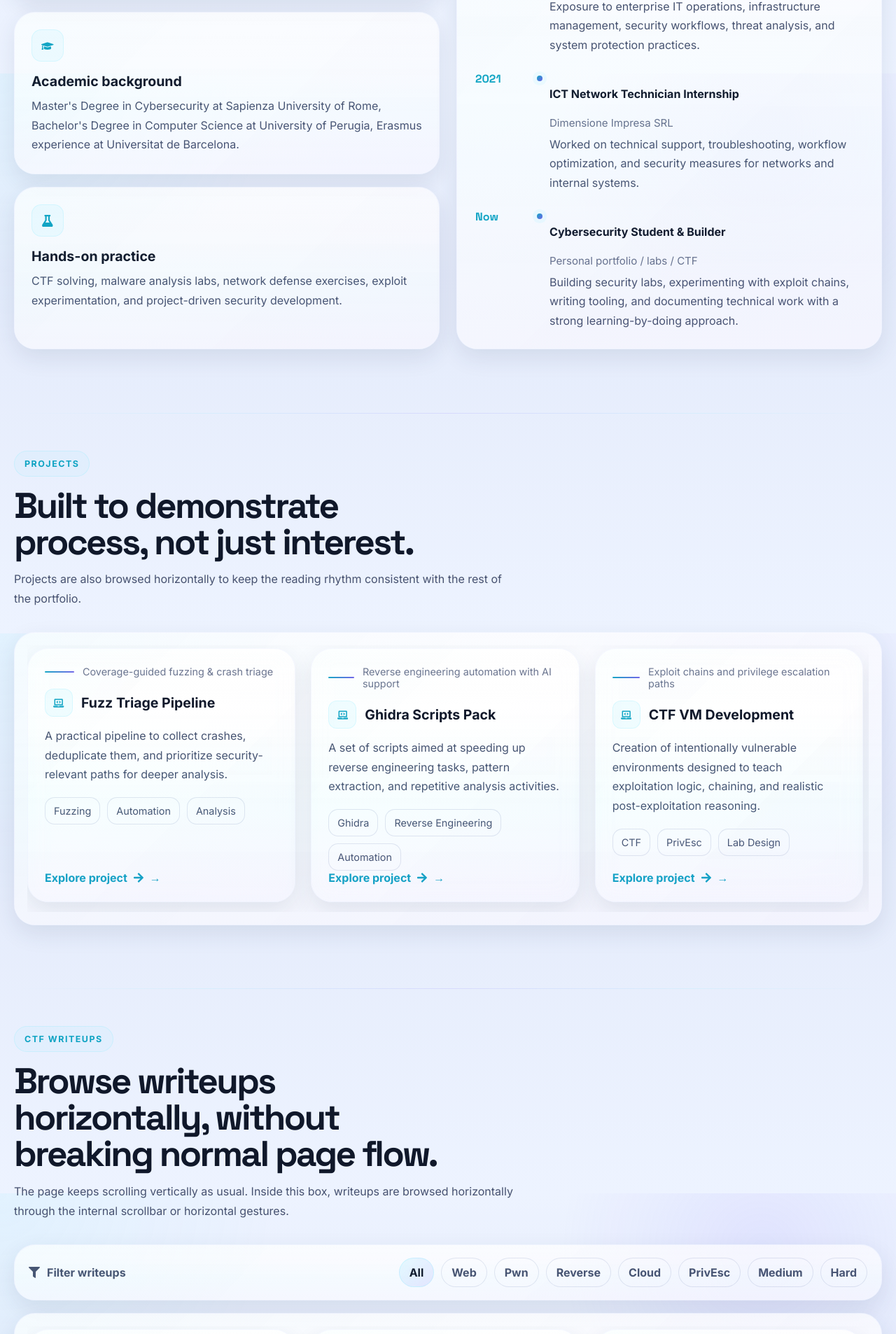
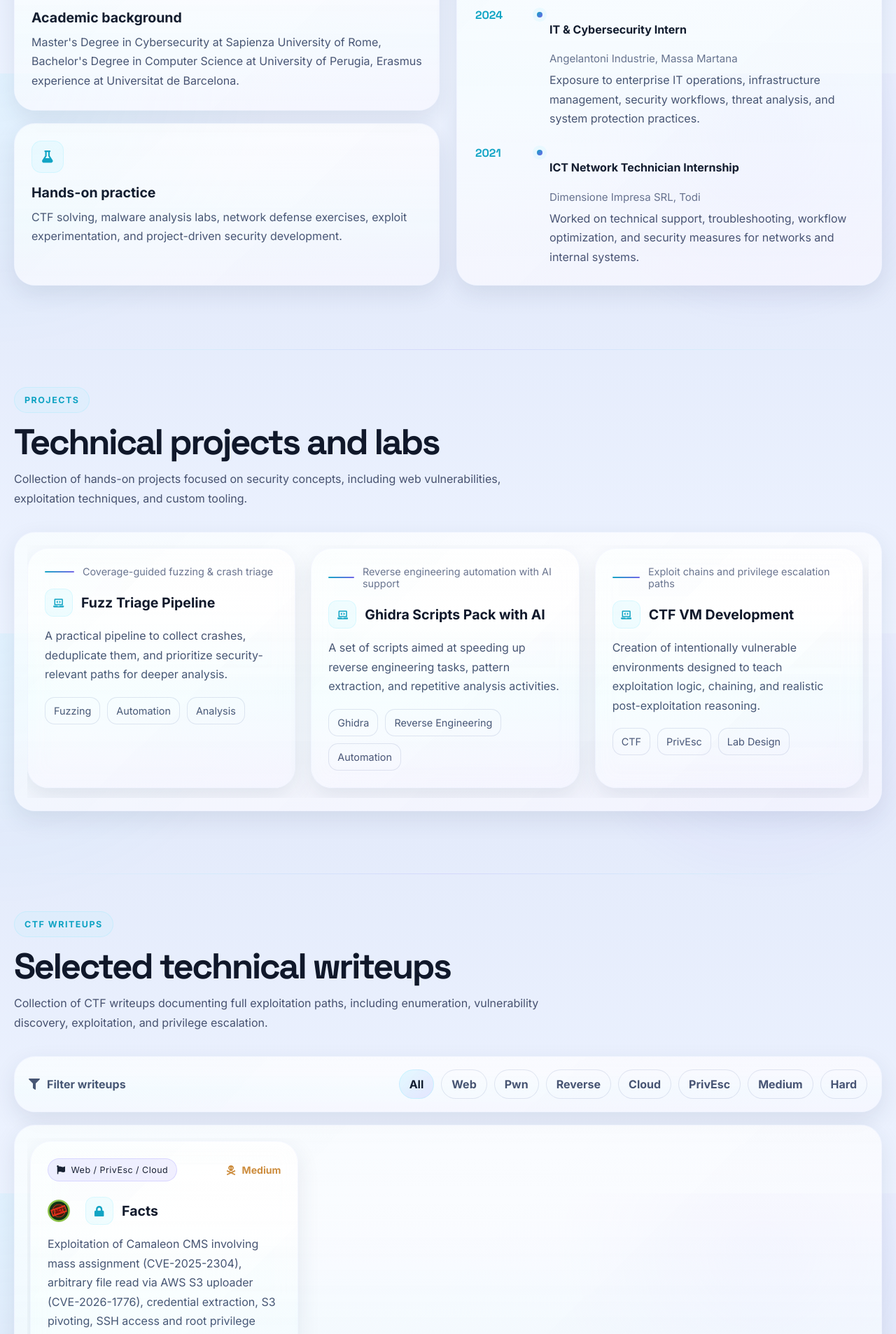
Before and after one commit to alessandro-carboni/alessandro-carboni.github.io, a React (Vite) app: page / in a window 1280 px wide. Shown: the part 1495-3401 px from the top of the page at 70% size. Built offline with nearby package versions, Linux system fonts and the light colour scheme.

Commit message:
clean up

```diff
--- a/src/components/AboutSection.jsx
+++ b/src/components/AboutSection.jsx
@@ -10,15 +10,14 @@ export default function AboutSection() {
       <div className="section-shell">
         <SectionTitle
           eyebrow="Profile"
-          title="Professional signal first. Technical depth right after."
-          text="The opening experience is designed to communicate seriousness, clarity, and a real hands-on security background before the viewer even starts scrolling into the details."
+          title="A Breef Introduction"
         />
 
         <div className="story-lead glass-card">
           <div className="story-lead__line" />
           <p>
-            This portfolio is built as a guided read: immediate credibility first, technical detail second,
-            and evidence of hands-on work throughout the scroll.
+            The portfolio highlights practical work including writeups, labs, and projects that
+            demonstrate vulnerability analysis, exploitation techniques, and system-level understanding.
           </p>
         </div>
 
--- a/src/components/ContactSection.jsx
+++ b/src/components/ContactSection.jsx
@@ -18,13 +18,13 @@ export default function ContactSection() {
       <div className="section-shell">
         <SectionTitle
           eyebrow="Connect"
-          title="A dedicated contact zone — not a forgotten footer."
-          text="This part is intentionally near the end, but still visually prominent. The idea is to keep the site focused on technical credibility first, then make contact paths clean and obvious."
+          title="Contact and professional links"
+          text="Direct contact information and external profiles related to projects, writeups, and technical work."
         />
 
         <div className="connect-intro glass-card">
           <span className="connect-intro__text">
-            Available for internships, research collaborations, and cybersecurity opportunities.
+            Open to internships, collaborations, and cybersecurity-related roles.
           </span>
         </div>
 
--- a/src/components/Footer.jsx
+++ b/src/components/Footer.jsx
@@ -22,10 +22,11 @@ export default function Footer() {
         <div className="footer-top glass-card">
           <div className="footer-top__intro">
             <span className="section-eyebrow">Final Note</span>
-            <h2>Built to leave a precise final impression.</h2>
+            <h2>Technical portfolio focused on real work.</h2>
             <p>
-              This portfolio is designed to communicate technical credibility, hands-on security
-              interest, and a clear growth direction across offensive and defensive cybersecurity.
+              This portfolio collects practical cybersecurity work, including CTF writeups,
+              exploitation chains, and projects related to web security, privilege escalation,
+              and low-level analysis.
             </p>
 
             <div className="footer-top__actions">
@@ -52,10 +53,10 @@ export default function Footer() {
             <div className="footer-card__icon">
               <FaShieldAlt />
             </div>
-            <h3>Portfolio Goal</h3>
+            <h3>Portfolio Content</h3>
             <p>
-              Present a professional cybersecurity profile with enough technical detail to be
-              credible, readable, and memorable.
+              Includes real exploitation paths, vulnerability analysis, and privilege escalation
+              techniques derived from hands-on labs and CTF challenges.
             </p>
           </article>
 
@@ -63,10 +64,10 @@ export default function Footer() {
             <div className="footer-card__icon">
               <FaFileAlt />
             </div>
-            <h3>What Comes Next</h3>
+            <h3>Writeups</h3>
             <p>
-              Real writeups, project pages, deeper case studies, downloadable CV, and stronger
-              technical references tied to actual work.
+              Each writeup documents the full attack chain: enumeration, vulnerability discovery,
+              exploitation, and post-exploitation steps with a focus on root cause analysis.
             </p>
           </article>
 
@@ -74,10 +75,10 @@ export default function Footer() {
             <div className="footer-card__icon">
               <FaDownload />
             </div>
-            <h3>Quick Access</h3>
+            <h3>Usage</h3>
             <p>
-              Keep the CV, project overview, and contact paths immediately reachable without breaking
-              the final visual flow of the page.
+              The page is structured to provide direct access to technical material and supporting
+              documentation without unnecessary navigation or filler content.
             </p>
           </article>
         </div>
@@ -97,7 +98,7 @@ export default function Footer() {
 
         <div className="footer-bottom">
           <span>Alessandro Carboni — Cybersecurity Portfolio</span>
-          <span>Built with React and a security-first design language.</span>
+          <span>Focused on practical security work and technical writeups.</span>
         </div>
       </div>
     </footer>
--- a/src/components/HorizontalScrollSection.jsx
+++ b/src/components/HorizontalScrollSection.jsx
@@ -1,5 +1,5 @@
 import { useMemo, useState } from 'react'
-import { FaArrowRight, FaFlag, FaLock, FaSkullCrossbones, FaFilter } from 'react-icons/fa'
+import { FaFlag, FaLock, FaSkullCrossbones, FaFilter } from 'react-icons/fa'
 import { writeups, writeupFilters } from '../data/portfolioData'
 import SectionTitle from './SectionTitle'
 
@@ -16,8 +16,8 @@ export default function HorizontalScrollSection() {
       <div className="section-shell">
         <SectionTitle
           eyebrow="CTF Writeups"
-          title="Browse writeups horizontally, without breaking normal page flow."
-          text="The page keeps scrolling vertically as usual. Inside this box, writeups are browsed horizontally through the internal scrollbar or horizontal gestures."
+          title="Selected technical writeups"
+          text="Collection of CTF writeups documenting full exploitation paths, including enumeration, vulnerability discovery, exploitation, and privilege escalation."
         />
 
         <div className="writeup-filter-bar glass-card">
@@ -43,7 +43,13 @@ export default function HorizontalScrollSection() {
         <div className="writeup-scroller-shell glass-card">
           <div className="writeup-scroller">
             {filteredWriteups.map((item) => (
-              <article className="writeup-card glass-card" key={item.title}>
+              <a
+                href={item.link}
+                target="_blank"
+                rel="noreferrer"
+                className="writeup-card glass-card writeup-card--link"
+                key={item.title}
+              >
                 <div className="writeup-card__meta">
                   <span className="pill">
                     <FaFlag />
@@ -56,6 +62,14 @@ export default function HorizontalScrollSection() {
                 </div>
 
                 <div className="writeup-card__title-row">
+                  {item.image && (
+                    <img
+                      src={item.image}
+                      alt={item.title}
+                      className="writeup-card__image"
+                    />
+                  )}
+
                   <span className="writeup-card__icon">
                     <FaLock />
                   </span>
@@ -71,11 +85,7 @@ export default function HorizontalScrollSection() {
                     </span>
                   ))}
                 </div>
-
-                <a href={item.link} className="text-link" target="_blank" rel="noreferrer">
-                  Read writeup <FaArrowRight />
-                </a>
-              </article>
+              </a>
             ))}
           </div>
         </div>
--- a/src/components/ProjectSection.jsx
+++ b/src/components/ProjectSection.jsx
@@ -1,4 +1,4 @@
-import { FaArrowRight, FaLaptopCode } from 'react-icons/fa'
+import { FaLaptopCode } from 'react-icons/fa'
 import { projects } from '../data/portfolioData'
 import SectionTitle from './SectionTitle'
 
@@ -8,14 +8,20 @@ export default function ProjectSection() {
       <div className="section-shell">
         <SectionTitle
           eyebrow="Projects"
-          title="Built to demonstrate process, not just interest."
-          text="Projects are also browsed horizontally to keep the reading rhythm consistent with the rest of the portfolio."
+          title="Technical projects and labs"
+          text="Collection of hands-on projects focused on security concepts, including web vulnerabilities, exploitation techniques, and custom tooling."
         />
 
         <div className="project-scroller-shell glass-card">
           <div className="project-scroller">
             {projects.map((project) => (
-              <article className="glass-card project-card project-card--scroller" key={project.title}>
+              <a
+                href={project.link}
+                target="_blank"
+                rel="noreferrer"
+                className="glass-card project-card project-card--scroller project-card--link"
+                key={project.title}
+              >
                 <div className="project-card__header">
                   <span className="project-line" />
                   <span className="project-subtitle">{project.subtitle}</span>
@@ -37,11 +43,7 @@ export default function ProjectSection() {
                     </span>
                   ))}
                 </div>
-
-                <a href={project.link} target="_blank" rel="noreferrer" className="text-link project-card__fake-link">
-                  Explore project <FaArrowRight />
-                </a>
-              </article>
+              </a>
             ))}
           </div>
         </div>
--- a/src/components/SkillsSection.jsx
+++ b/src/components/SkillsSection.jsx
@@ -20,8 +20,8 @@ export default function SkillsSection() {
       <div className="section-shell">
         <SectionTitle
           eyebrow="Expertise"
-          title="A broad stack, but presented with a security-first lens."
-          text="The goal is not to dump keywords. It is to show a coherent technical profile that spans security analysis, systems, networking, web application testing, tooling, and reverse engineering."
+          title="Technical skills and security areas"
+          text="Overview of technologies and domains used in projects and CTF writeups, including web security, systems, and low-level analysis."
         />
 
         <div className="skills-grid">
--- a/src/data/portfolioData.js
+++ b/src/data/portfolioData.js
@@ -59,22 +59,22 @@ export const skillGroups = [
 
 export const experienceTimeline = [
   {
+    year: 'Now',
+    title: 'Cybersecurity Student & Builder',
+    company: 'Personal portfolio / labs / CTF',
+    text: 'Building security labs, experimenting with exploit chains, writing tooling, and documenting technical work with a strong learning-by-doing approach.',
+  },
+  {
     year: '2024',
     title: 'IT & Cybersecurity Intern',
-    company: 'Angelantoni Industrie',
+    company: 'Angelantoni Industrie, Massa Martana',
     text: 'Exposure to enterprise IT operations, infrastructure management, security workflows, threat analysis, and system protection practices.',
   },
   {
     year: '2021',
     title: 'ICT Network Technician Internship',
-    company: 'Dimensione Impresa SRL',
+    company: 'Dimensione Impresa SRL, Todi',
     text: 'Worked on technical support, troubleshooting, workflow optimization, and security measures for networks and internal systems.',
-  },
-  {
-    year: 'Now',
-    title: 'Cybersecurity Student & Builder',
-    company: 'Personal portfolio / labs / CTF',
-    text: 'Building security labs, experimenting with exploit chains, writing tooling, and documenting technical work with a strong learning-by-doing approach.',
   },
 ]
 
@@ -82,58 +82,14 @@ export const writeupFilters = ['All', 'Web', 'Pwn', 'Reverse', 'Cloud', 'PrivEsc
 
 export const writeups = [
   {
-    title: 'Forged Trust',
-    type: 'Web / Auth',
+    title: 'Facts',
+    type: 'Web / PrivEsc / Cloud',
     difficulty: 'Medium',
-    summary: 'Token logic abuse and trust-boundary mistakes leading to privilege escalation in a deliberately vulnerable web flow.',
-    stack: ['Web Security', 'Session Logic', 'Auth'],
-    category: ['Web', 'Medium'],
-    link: '#',
-  },
-  {
-    title: 'Temporal Jump',
-    type: 'Linux / PrivEsc',
-    difficulty: 'Hard',
-    summary: 'Privilege escalation through insecure library loading, SUID behavior, and low-level debugging of execution flow.',
-    stack: ['PrivEsc', 'Linux', 'GDB'],
-    category: ['PrivEsc', 'Hard'],
-    link: '#',
-  },
-  {
-    title: 'View Parameter',
-    type: 'Web / LFI',
-    difficulty: 'Medium',
-    summary: 'Enumeration, user discovery, file access logic, and chained exploitation inside a constrained file retrieval mechanism.',
-    stack: ['LFI', 'Recon', 'Web'],
-    category: ['Web', 'Medium'],
-    link: '#',
-  },
-  {
-    title: 'Crash Surface',
-    type: 'Pwn / Fuzzing',
-    difficulty: 'Hard',
-    summary: 'Coverage-guided fuzzing workflow to isolate crashes, reduce noise, and reason about exploitability in native code targets.',
-    stack: ['Fuzzing', 'Native', 'Triage'],
-    category: ['Pwn', 'Hard'],
-    link: '#',
-  },
-  {
-    title: 'Cloud Drift',
-    type: 'Cloud / Detection',
-    difficulty: 'Medium',
-    summary: 'Misconfiguration detection and attack-path analysis across exposed services, permissions, and monitoring blind spots.',
-    stack: ['Cloud', 'Misconfig', 'Detection'],
-    category: ['Cloud', 'Medium'],
-    link: '#',
-  },
-  {
-    title: 'Thin Wrapper',
-    type: 'Reverse Engineering',
-    difficulty: 'Medium',
-    summary: 'Static and dynamic analysis of wrapper binaries to identify hidden trust assumptions and execution pivots.',
-    stack: ['RE', 'Ghidra', 'Dynamic Analysis'],
-    category: ['Reverse', 'Medium'],
-    link: '#',
+    summary: 'Exploitation of Camaleon CMS involving mass assignment (CVE-2025-2304), arbitrary file read via AWS S3 uploader (CVE-2026-1776), credential extraction, S3 pivoting, SSH access and root privilege escalation via misconfigured facter.',
+    stack: ['Rails', 'Camaleon CMS', 'AWS S3', 'SQLite', 'Privilege Escalation'],
+    category: ['Web', 'PrivEsc', 'Cloud', 'Medium'],
+    link: 'https://drive.google.com/file/d/1jlsroWw1rxxCH_YC_SxrAAzJL_mie6LV/view?usp=sharing',
+    image: '/images/Facts.png', // 👈 AGGIUNGI QUESTO
   },
 ]
 
@@ -146,7 +102,7 @@ export const projects = [
     link: 'https://github.com/alessandro-carboni/fuzz-triage-pipeline',
   },
   {
-    title: 'Ghidra Scripts Pack',
+    title: 'Ghidra Scripts Pack with AI',
     subtitle: 'Reverse engineering automation with AI support',
     description: 'A set of scripts aimed at speeding up reverse engineering tasks, pattern extraction, and repetitive analysis activities.',
     tags: ['Ghidra', 'Reverse Engineering', 'Automation'],
@@ -254,6 +210,6 @@ export const footerReferences = [
   },
   {
     title: 'Current Direction',
-    items: ['CTF practice', 'Exploit research', 'Systems security', 'Practical portfolio building'],
+    items: ['CTF practice', 'Exploit research', 'Systems security', 'Bug Hunting'],
   },
 ]
--- a/src/index.css
+++ b/src/index.css
@@ -4111,3 +4111,23 @@ body::-webkit-scrollbar {
     transition: none !important;
   }
 }
+
+.writeup-card__image {
+  width: 32px;
+  height: 32px;
+  object-fit: contain;
+  margin-right: 10px;
+  border-radius: 6px;
+}
+
+.writeup-card--link,
+.project-card--link {
+  display: block;
+  text-decoration: none;
+  color: inherit;
+}
+
+.writeup-card--link:hover,
+.project-card--link:hover {
+  cursor: pointer;
+}
```
Also changed, not shown: src/components/AchievementsSection.jsx (deleted, +0 -36 lines), public/images/Facts.png (added).
